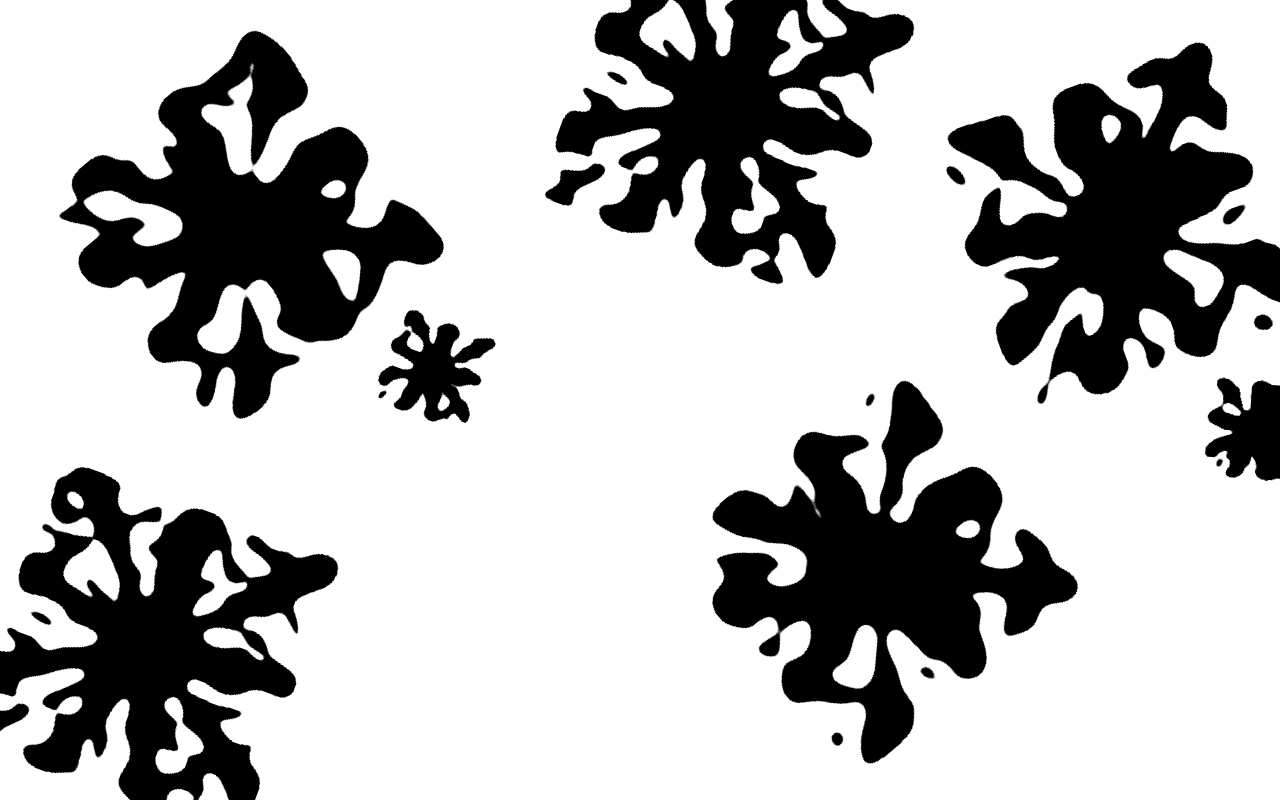
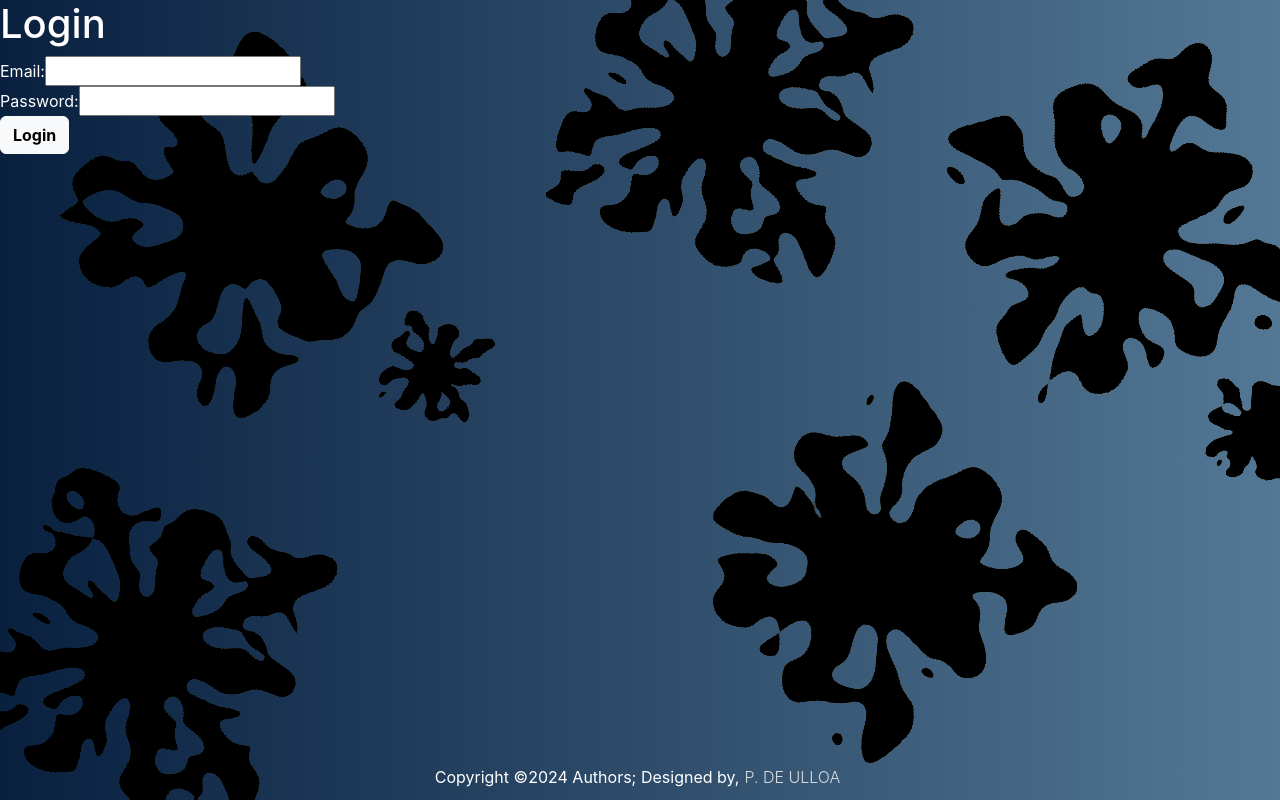
Before and after one commit to PaulDeUlloa/MERN_Authors, a React (Create React App) app in the folder client/: page /login in a window 1280 px wide. Built offline with nearby package versions, Linux system fonts and the light colour scheme.

Commit message:
login file updated with added functions and login route added to app.

```diff
--- a/client/src/App.css
+++ b/client/src/App.css
@@ -737,3 +737,13 @@ nav #nav-links #linksTag #linksColor:hover{
   gap: 15px;
 }
 /* Details page styling END */
+
+/* Login/ Reg Styling START */
+
+#loginWrapper, #registerWrapper{
+  color: white;
+}
+
+
+
+/* Login/ Reg Styling END */
--- a/client/src/App.jsx
+++ b/client/src/App.jsx
@@ -6,6 +6,7 @@ import UpdateAuthor from "./view/UpdateAuthor";
 import GetStarted from "./view/GetStarted";
 import Detail from "./view/Detail";
 import Register from "./view/Register";
+import Login from "./view/Login";
 
 function App() {
   return (
@@ -36,6 +37,7 @@ function App() {
         <Route path="/authors/:id/edit" element={<UpdateAuthor />} />
         <Route path="/authors/:id" element={<Detail />} />
         <Route path="/register" element={<Register />} />
+        <Route path="/login" element={<Login />} />
       </Routes>
     </div>
   );
--- a/client/src/view/Login.jsx
+++ b/client/src/view/Login.jsx
@@ -8,20 +8,54 @@ const initialForm = {
 };
 
 function Login() {
+  const [loginForm, setLoginForm] = useState(initialForm);
+  const [errors, setErrors] = useState(initialForm);
+  const { dispatch } = useContext(AuthContext);
+
+  const handleSubmit = (e) => {
+    e.preventDefault();
+    loginUser(loginForm)
+      .then((userData) => {
+        console.log(userData);
+        dispatch({ type: "LOGIN", payload: userData });
+        localStorage.setItem("user", JSON.stringify(userData));
+      })
+      .catch((err) => console.log(err));
+  };
+
+  const handleChange = (e) => {
+    setLoginForm({
+      ...loginForm,
+      [e.target.name]: e.target.value,
+    });
+  };
+
   return (
     <div id="loginWrapper">
       <section>
         <h1>Login</h1>
         <div>
-          <form>
+          <form onSubmit={handleSubmit}>
             <div>
               <div>
                 <label htmlFor="email">Email:</label>
-                <input name="email" id="email" type="text" />
+                <input
+                  name="email"
+                  id="email"
+                  type="text"
+                  value={loginForm.email}
+                  onChange={handleChange}
+                />
               </div>
               <div>
                 <label htmlFor="password">Password:</label>
-                <input name="password" id="password" type="text" />
+                <input
+                  name="password"
+                  id="password"
+                  type="text"
+                  value={loginForm.password}
+                  onChange={handleChange}
+                />
               </div>
               <button
                 class="btn btn-light"
@@ -37,3 +71,5 @@ function Login() {
     </div>
   );
 }
+
+export default Login;
```
